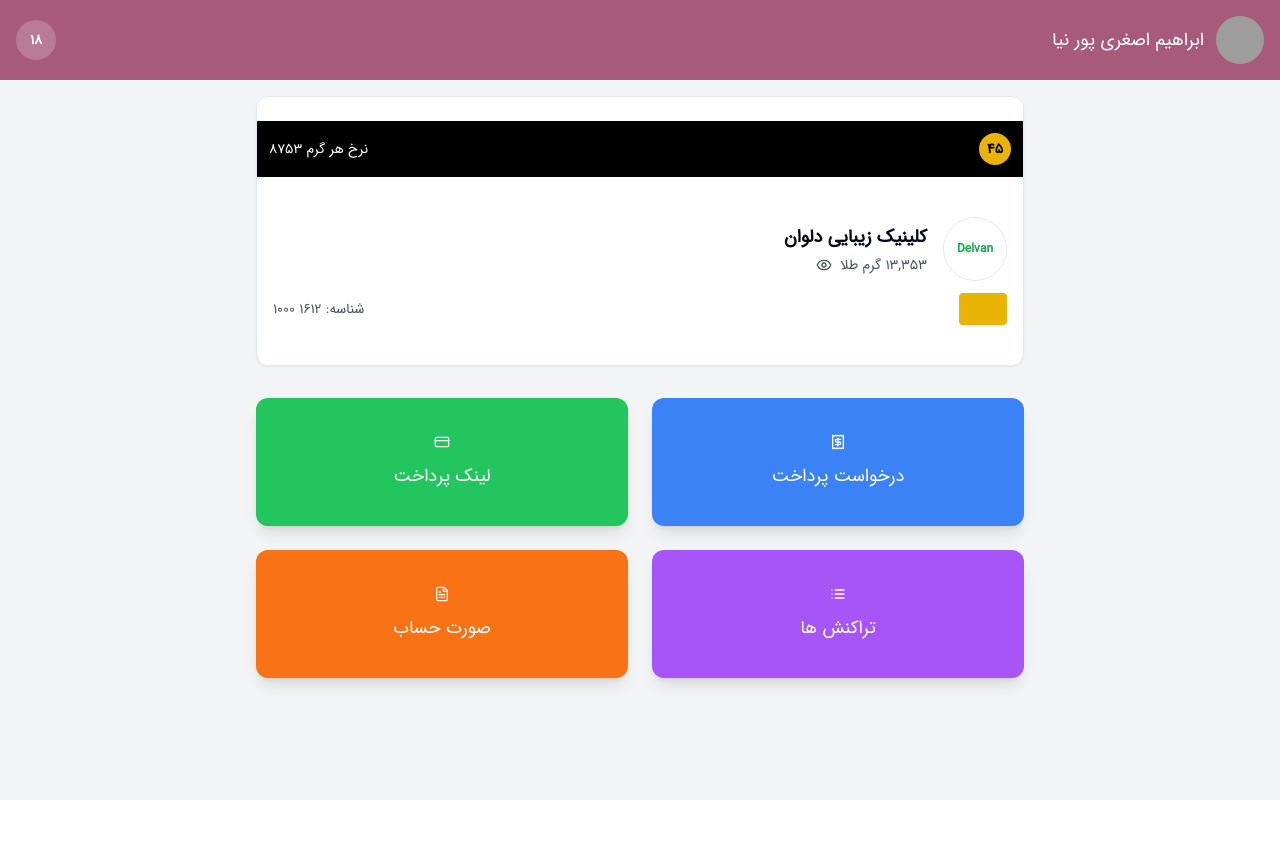
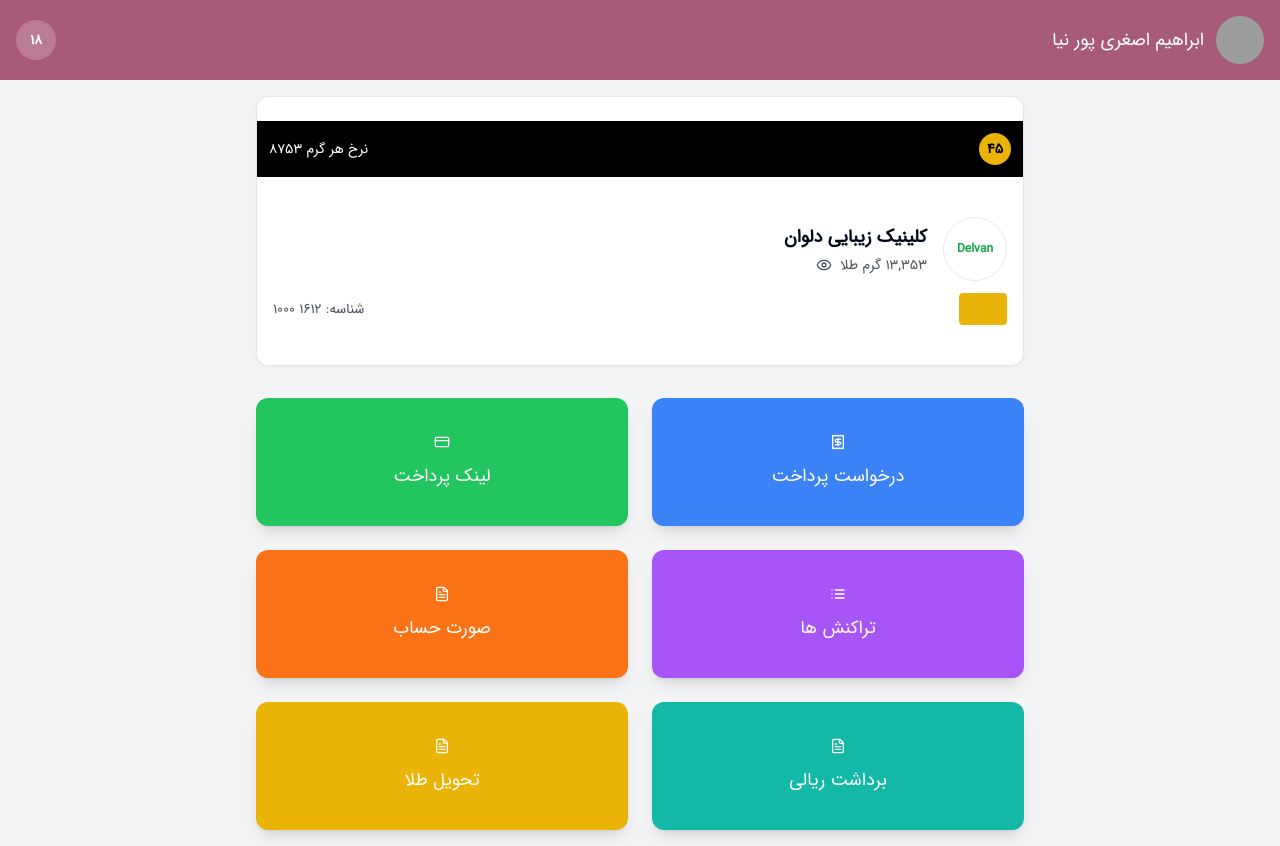
Before and after one commit to saeedj2446/zarpal_web, a Next.js app: page /home in a window 1280 px wide. Before the commit the page ends 800 px from the top, so only its background shows below. Built offline with nearby package versions, Linux system fonts and the light colour scheme; grey boxes are pictures that could not be loaded.

Commit message:
my changes

```diff
--- a/app/home/components/home-page.tsx
+++ b/app/home/components/home-page.tsx
@@ -32,7 +32,20 @@ export default function HomePageComponent() {
       href: "/invoice",
       color: "bg-orange-500 hover:bg-orange-600",
     },
+    {
+      title: "برداشت ریالی",
+      icon: <FileText className="w-8 h-8" />,
+      href: "/withdraw",
+      color: "bg-teal-500 hover:bg-teal-600", // سبز آبی خاص
+    },
+    {
+      title: "تحویل طلا",
+      icon: <FileText className="w-8 h-8" />,
+      href: "/gold-delivery",
+      color: "bg-yellow-500 hover:bg-yellow-600 text-white font-bold", // طلایی
+    },
   ];
+
 
   return (
     <div className="min-h-screen bg-gray-100 font-['iransans']">
```
